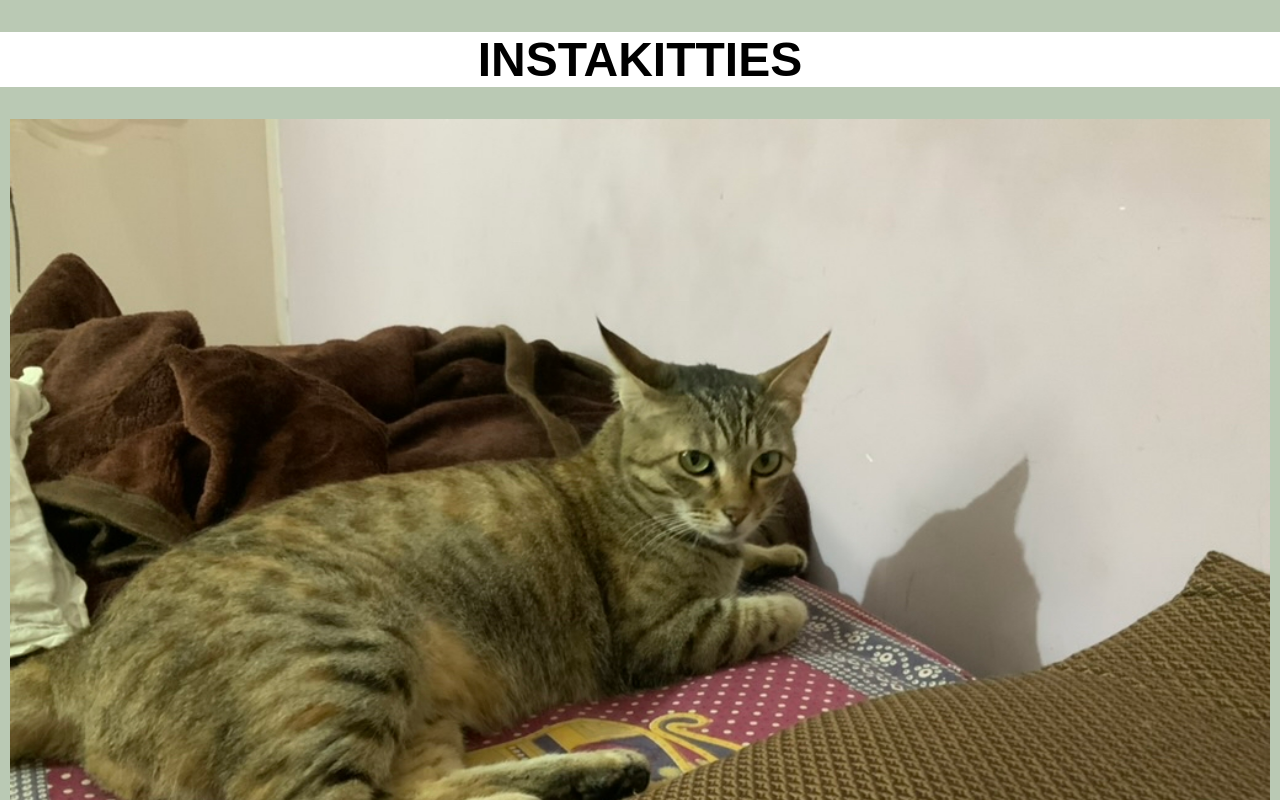
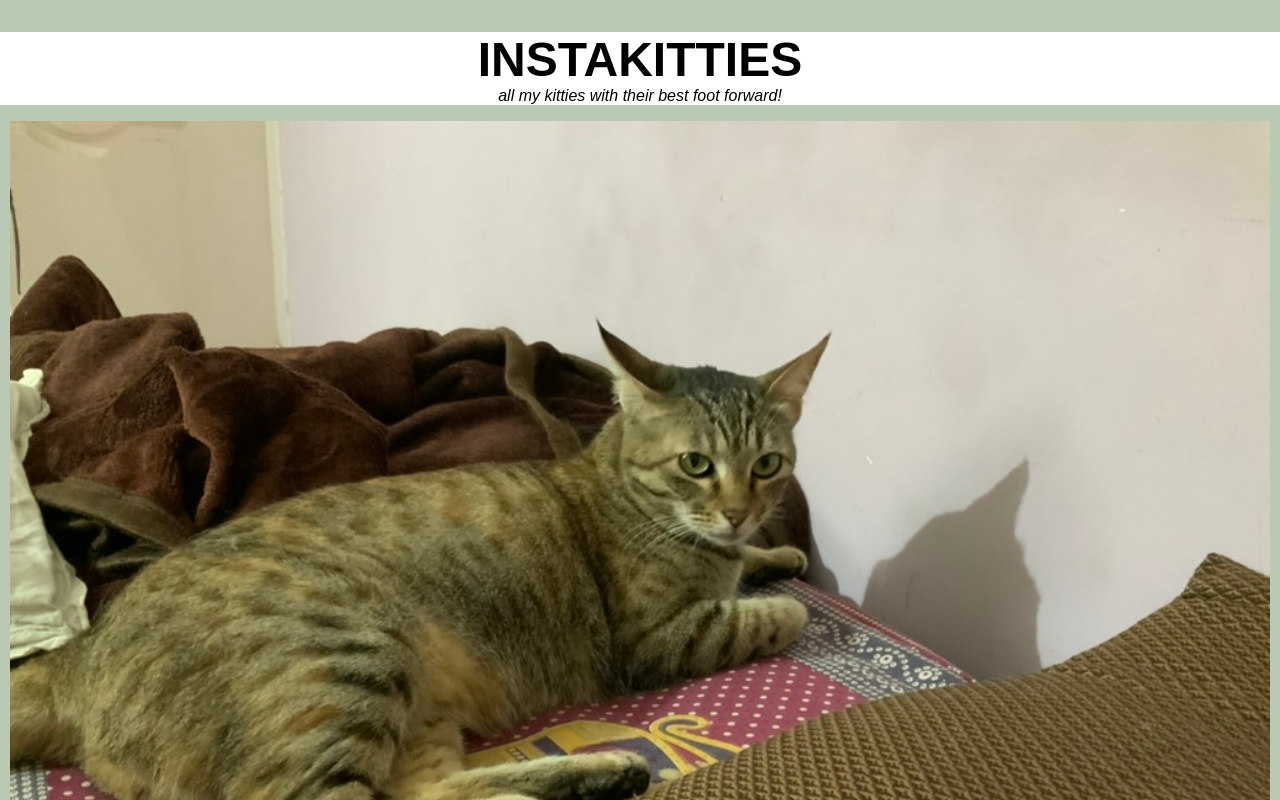
Before and after one commit to keshav-c/Instakitties, a React (Create React App) app: page / in a window 1280 px wide. Shown: the top 800 px of the page. Built offline with nearby package versions, Linux system fonts and the light colour scheme.

Commit message:
Kittygram - bronze challenge

```diff
--- a/src/App.css
+++ b/src/App.css
@@ -9,6 +9,16 @@ body {
   text-transform: uppercase;
   font-size: 3em;
   width: 100%;
+  margin-bottom: 0;
+}
+
+.header-component p {
+  background: white;
+  text-align: center;
+  text-transform: lowercase;
+  font-size: 1em;
+  font-style: italic;
+  margin-top: 0;
 }
 
 .post-list {
--- a/src/App.js
+++ b/src/App.js
@@ -10,6 +10,7 @@ function App() {
     <div>
       <header className='header-component'>
         <h1>Instakitties</h1>
+        <p>All my kitties with their best foot forward!</p>
       </header>
       <ul className='post-list'>
         <li className='post-component'>
```
